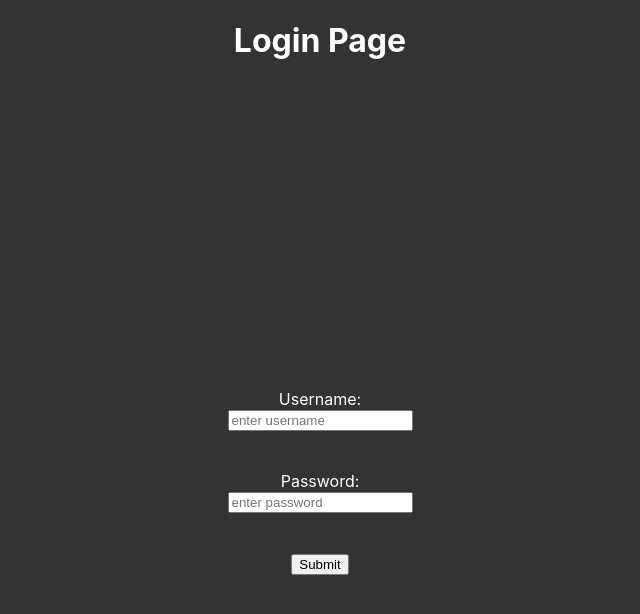
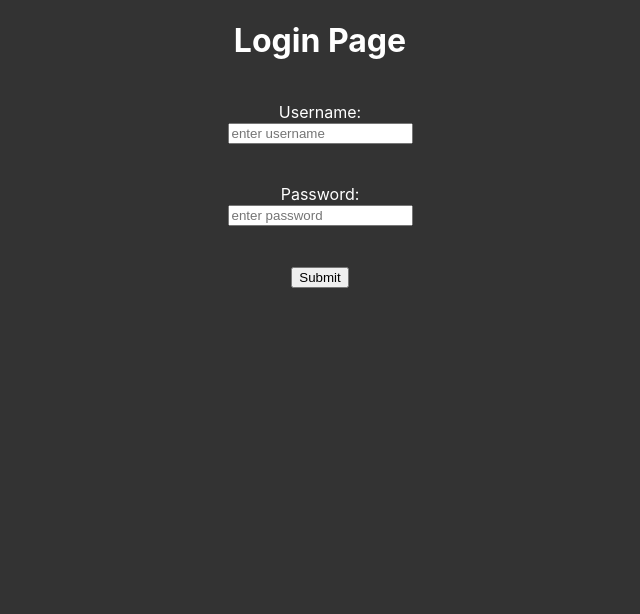
Before and after one commit to djbrownbear/better-bake, a React (Create React App) app: page / in a window 1280 px wide. Shown: the top 614 px of the page, without its empty margins (320-960 px from the left). Built offline with nearby package versions, Linux system fonts and the light colour scheme.

Commit message:
start actions

```diff
--- a/src/assets/css/index.css
+++ b/src/assets/css/index.css
@@ -22,11 +22,11 @@ code {
   width: 100%;
   display: flex;
   flex-direction: column;
-  justify-content: center;
+  justify-content: flex-start;
   align-items: center;
 }
 
-.login-field{
+.login-field {
   margin: 0;
   padding: 20px 0 ;
 }
```
Also changed, not shown: src/actions/authUser.js (added, +8 -0 lines), src/actions/polls.js (added), src/actions/shared.js (added), src/actions/users.js (added).
